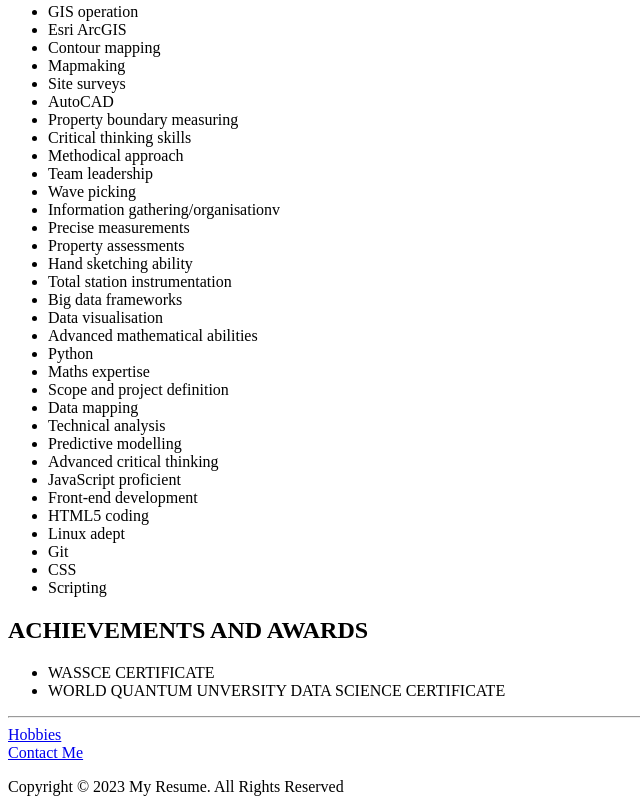
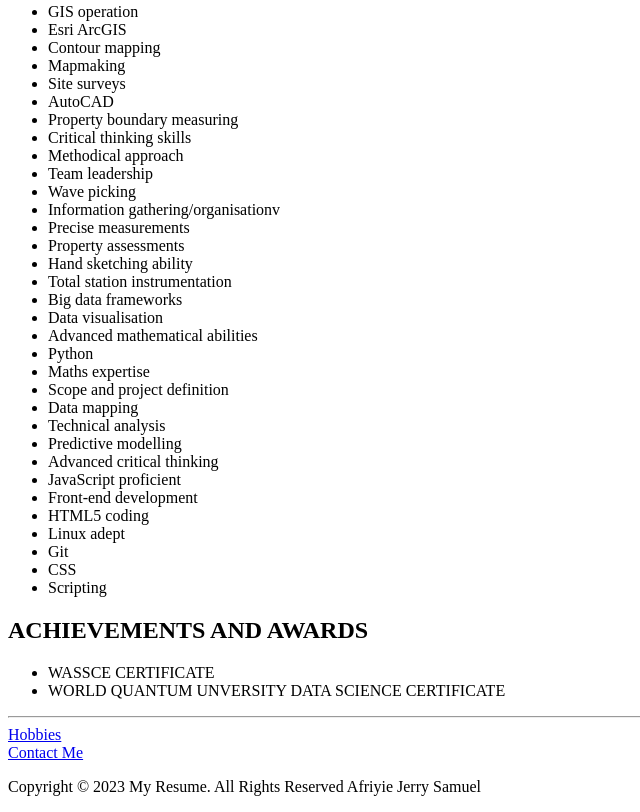
Before and after one commit to Jerry-Jay500/My-Resume, a plain HTML site: page index.html in a window 1280 px wide. Shown: the part 2008-2820 px from the top of the page, without its empty margins (0-640 px from the left). Drawn offline with Linux system fonts and the light colour scheme.

Commit message:
Update index.html

```diff
--- a/index.html
+++ b/index.html
@@ -152,8 +152,7 @@
     <a href="./ContactJJ.html">Contact Me</a>
 
     <footer>
-        <p>Copyright © 2023 My Resume. All Rights Reserved</p>
+        <p>Copyright © 2023 My Resume. All Rights Reserved Afriyie Jerry Samuel</p>
     </footer>
-
 </body>
 </html>
```
